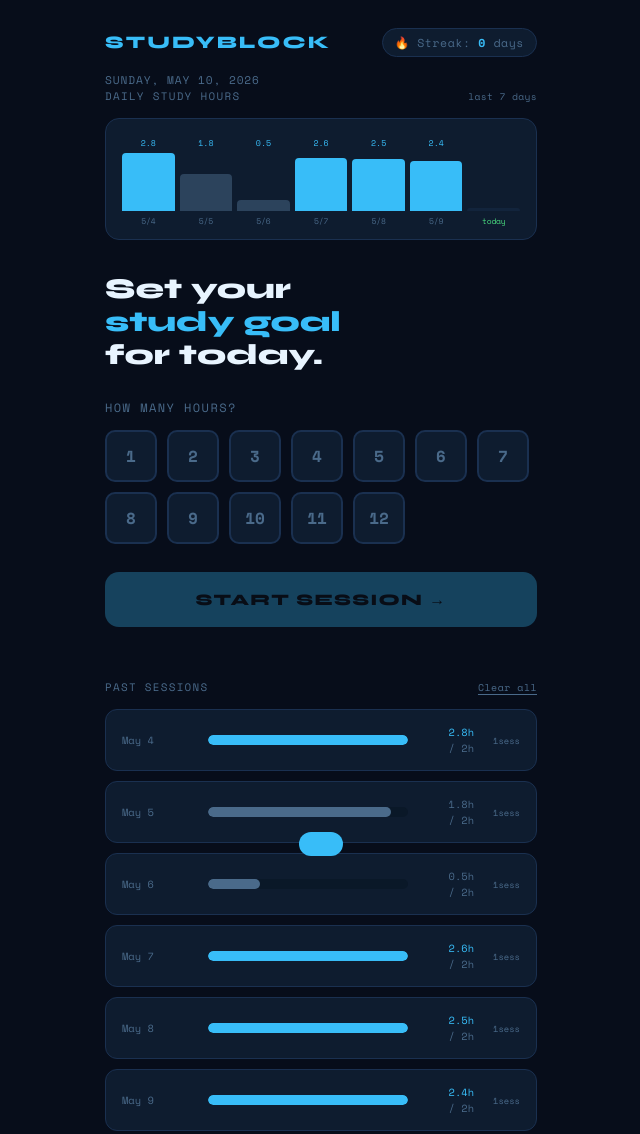
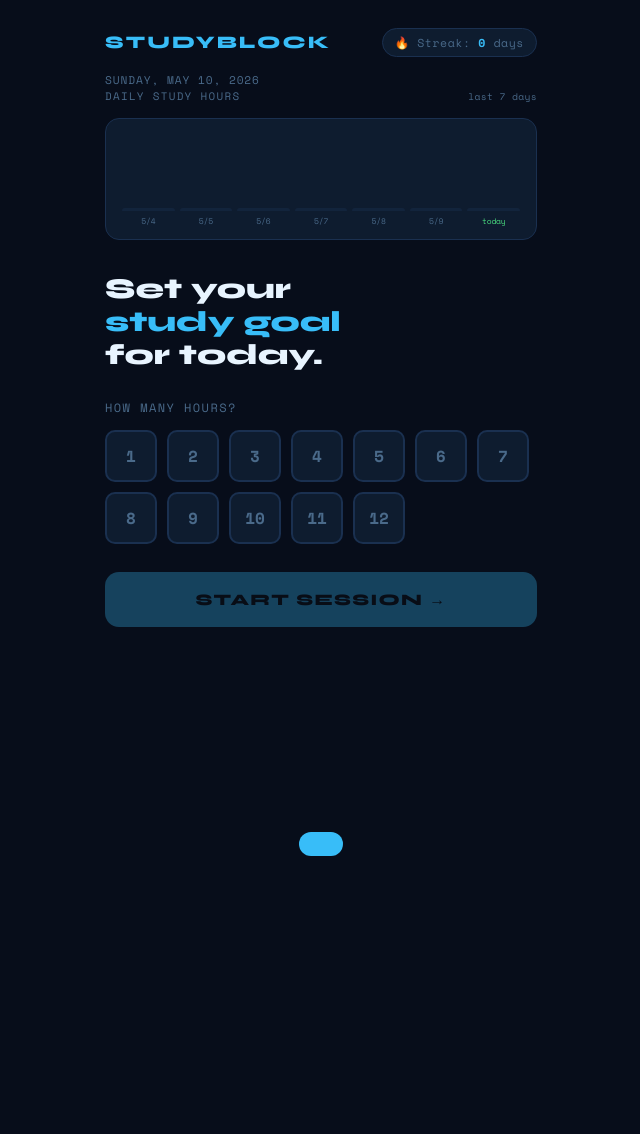
Before and after one commit to faheem299/timer, a plain HTML site: page index.html in a window 1280 px wide. Shown: the whole page, without its empty margins (319-959 px from the left). After the commit the page ends 800 px from the top, so only its background shows below. Drawn offline with nearby package versions, Linux system fonts and the light colour scheme.

Commit message:
testcode removed

```diff
--- a/index.html
+++ b/index.html
@@ -1337,21 +1337,6 @@
   showToast('History cleared.');
 });
 
-// TEMP TEST DATA - remove after testing
-const testDays = [];
-for (let i = 6; i >= 1; i--) {
-  const d = new Date();
-  d.setDate(d.getDate() - i);
-  const dStr = d.toISOString().slice(0, 10);
-  testDays.push({
-    date: dStr,
-    goal: 2,
-    totalStudied: Math.floor(Math.random() * 9000) + 1800, // 30min to 3.5hrs
-    sessions: [{ startLabel: '09:00 AM', studied: 3600 }]
-  });
-}
-history = testDays;
-saveHistory();
 
 init();
 </script>
```
